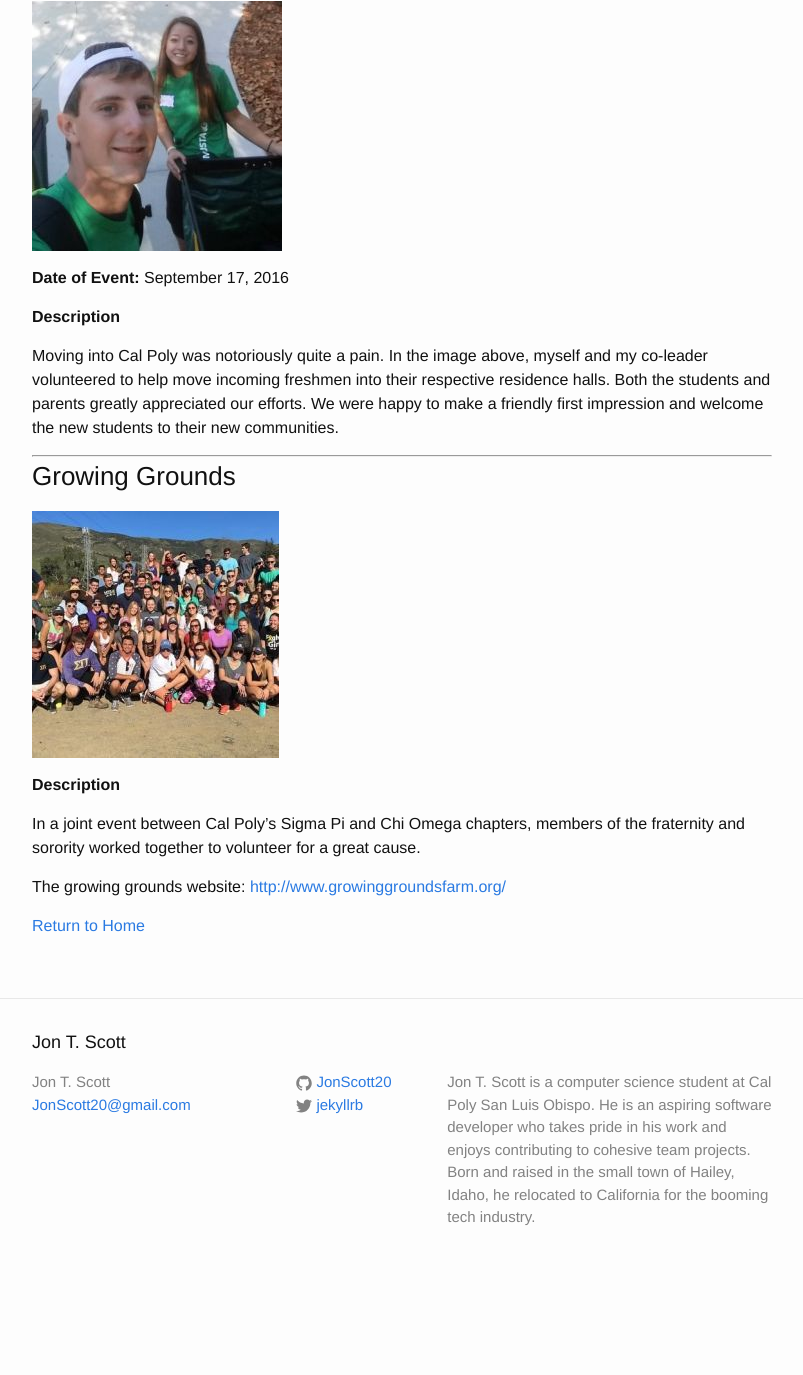
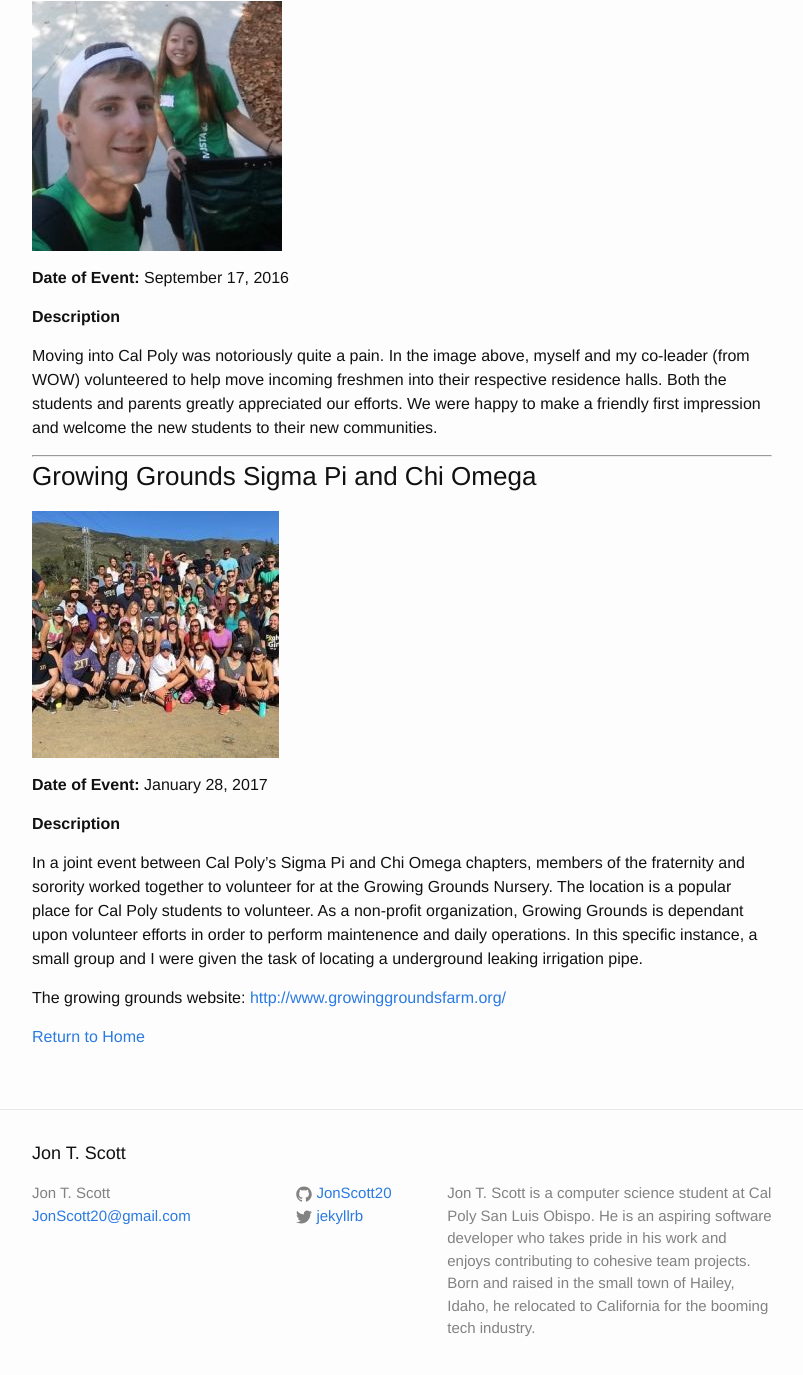
Before and after one commit to JonScott20/JonScott20.github.io, a Jekyll site: the page built from community_involvement.md, in a window 1280 px wide and 1400 px high, scrolled down 1690 px. Shown: the top 1375 px of the window, without its empty margins (238-1041 px from the left). Built offline with Jekyll 4.4.1, drawn with Linux system fonts in a browser that asks for light colours; before the commit the page ends 2979 px from its top, so only the background shows below that.

Commit message:
Update community_involvement.md

```diff
--- a/community_involvement.md
+++ b/community_involvement.md
@@ -38,18 +38,20 @@ Orientation Website: <http://orientation.calpoly.edu/>
 
 **Description**
 
-Moving into Cal Poly was notoriously quite a pain. In the image above, myself and my co-leader volunteered to help move incoming freshmen into their respective residence halls. Both the students and parents greatly appreciated our efforts. We were happy to make a friendly first impression and welcome the new students to their new communities.
+Moving into Cal Poly was notoriously quite a pain. In the image above, myself and my co-leader (from WOW) volunteered to help move incoming freshmen into their respective residence halls. Both the students and parents greatly appreciated our efforts. We were happy to make a friendly first impression and welcome the new students to their new communities.
 
 --------
 
 
-### Growing Grounds
+### Growing Grounds Sigma Pi and Chi Omega
 
 ![GrowingGrounds](https://jonscott20.github.io/Files/Images/GrowingGrounds.jpg)
 
+**Date of Event:** January 28, 2017
+
 **Description**
 
-In a joint event between Cal Poly's Sigma Pi and Chi Omega chapters, members of the fraternity and sorority worked together to volunteer for a great cause.
+In a joint event between Cal Poly's Sigma Pi and Chi Omega chapters, members of the fraternity and sorority worked together to volunteer for at the Growing Grounds Nursery. The location is a popular place for Cal Poly students to volunteer. As a non-profit organization, Growing Grounds is dependant upon volunteer efforts in order to perform maintenence and daily operations. In this specific instance, a small group and I were given the task of locating a underground leaking irrigation pipe.
 
 The growing grounds website: <http://www.growinggroundsfarm.org/>
 
```
